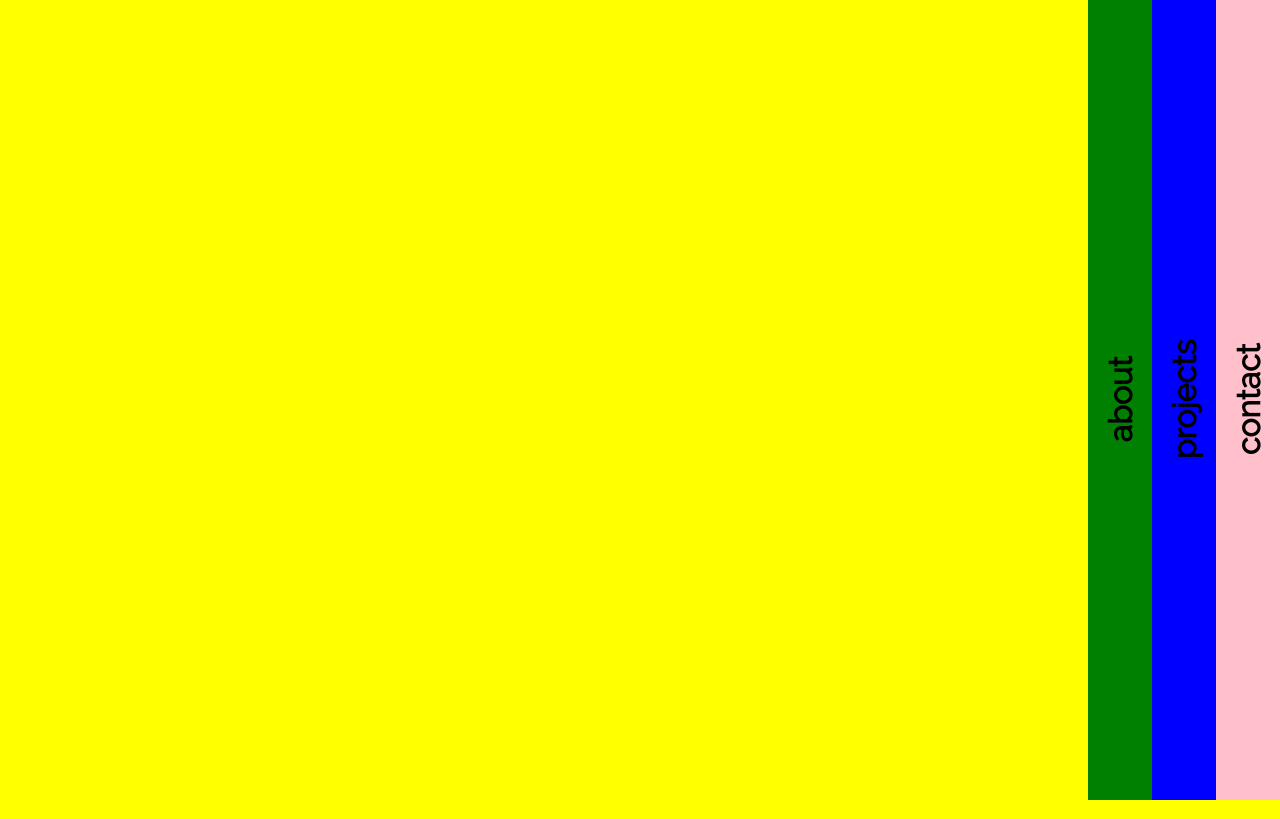
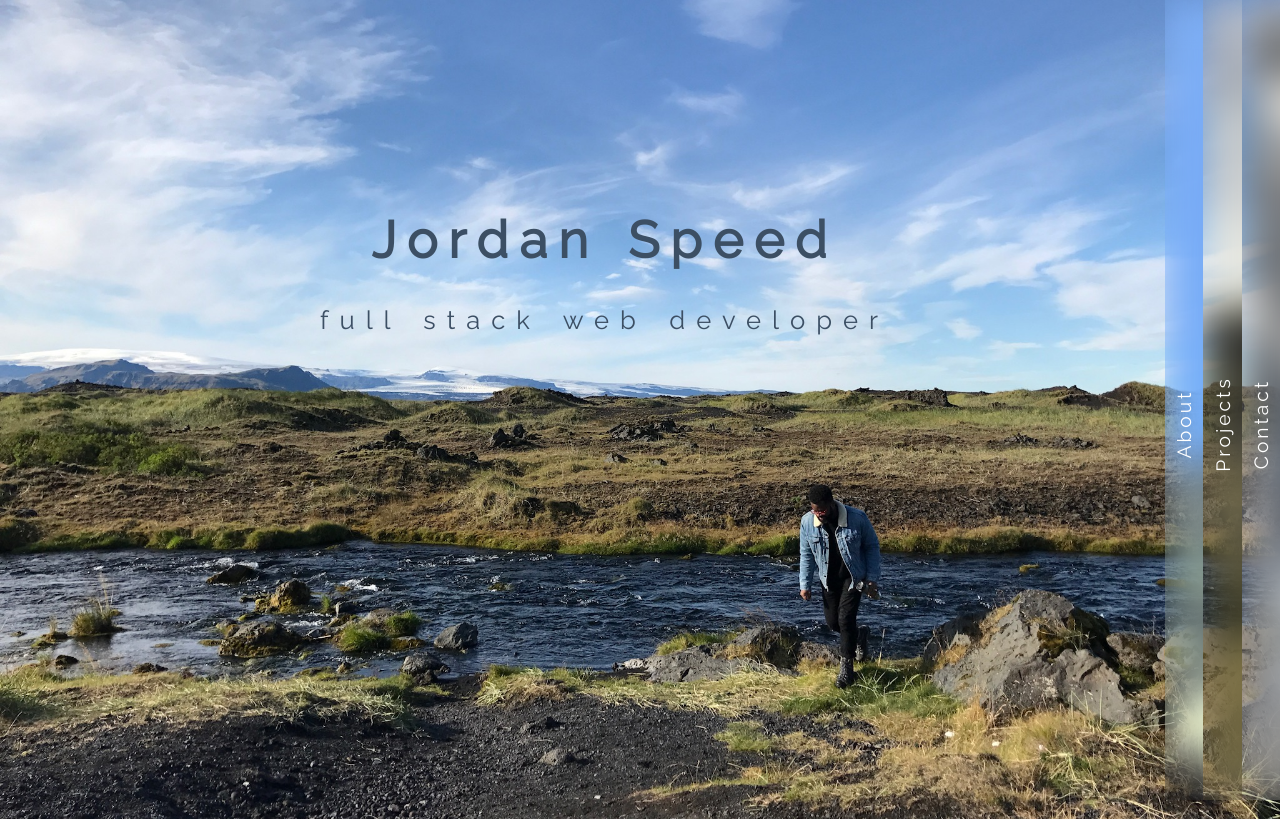
Before and after one commit to JSpeed8th/portfolio, a React (Create React App) app: page / in a window 1280 px wide. Built offline with nearby package versions, Linux system fonts and the light colour scheme.

Commit message:
Finished styling home page

```diff
--- a/public/index.html
+++ b/public/index.html
@@ -33,6 +33,7 @@
   <body>
     <noscript>You need to enable JavaScript to run this app.</noscript>
     <div id="root"></div>
+
     <!--
       This HTML file is a template.
       If you open it directly in the browser, you will see an empty page.
--- a/src/App.css
+++ b/src/App.css
@@ -1,48 +1,63 @@
 body {
-  background-color: yellow;
+  background-image: url("./images/home.jpg");
+  height: 100vh;
+  background-size: cover;
+  background-repeat: no-repeat;
+  background-position: center;
+  background-color: rgb(85, 85, 85);
   overflow: hidden;
   font-family: "Raleway", sans-serif;
 }
 
-.App {
-  text-align: center;
+@keyframes slideup {
+  from {
+    top: 300px;
+    opacity: 0;
+  }
+  to {
+    top: 205px;
+    opacity: 1;
+  }
 }
 
 .view {
-  display: inline-block;
-  width: 5vw;
+  width: 3vw;
   height: 100vh;
   float: right;
   transition: 0.5s;
   overflow: hidden;
-  margin: 0px;
 }
 
 .view:hover {
-  width: 85vw;
+  width: 91vw;
   animation-name: expand;
   transition: 0.5s;
 }
 
 @keyframes expand {
   from {
-    width: 50vw;
+    width: 3vw;
   }
   to {
-    width: 85vw;
-    float: none;
+    width: 91vw;
   }
 }
 
+/* --------------------------HOME VIEW------------------------------ */
+
 .page-title {
-  font-size: 2.5vw;
+  font-size: 1.5vw;
+  font-weight: lighter;
+  letter-spacing: 3px;
   transform: rotate(270deg);
   float: left;
   position: absolute;
-  top: 45vh;
+  top: 50vh;
+  text-align: center;
   width: 17vw;
-  margin-left: -6vw;
+  margin-left: -7vw;
   transition: 0.2s;
+  color: white;
 }
 
 .view:hover .page-title,
@@ -51,3 +66,45 @@ body {
   top: -25vh;
   transition: 0.2s;
 }
+
+.home-view:hover .home-title {
+  position: absolute;
+  text-align: center;
+  top: 22vh;
+  left: 25vw;
+  font-size: 2vw;
+  word-spacing: 5px;
+  letter-spacing: 11px;
+  color: #3c4f64;
+  animation-name: slideup;
+  animation-duration: 0.5s;
+}
+
+@keyframes slideup {
+  from {
+    top: 350px;
+    opacity: 1;
+  }
+  to {
+    top: 22vh;
+    opacity: 1;
+  }
+}
+
+.background-image {
+  z-index: -1;
+  background-size: cover;
+  background-repeat: no-repeat;
+  background-position: center;
+  height: 100vh;
+  width: 100vw;
+  filter: blur(20px);
+  transition: 0.15s;
+}
+
+.view .background-image:hover {
+  transition: 0.12s;
+  filter: none;
+}
+
+/* .background-image: hover; */
--- a/src/App.js
+++ b/src/App.js
@@ -18,7 +18,7 @@ class App extends Component {
         <Contact collapseListener={this.collapseHandler} />
         <Projects collapseListener={this.collapseHandler} />
         <About collapseListener={this.collapseHandler} />
-        {/* <Home collapseListener={this.collapseHandler} /> */}
+        <Home collapseListener={this.collapseHandler} />
       </div>
     );
   }
--- a/src/about/about.css
+++ b/src/about/about.css
@@ -1,3 +1,31 @@
 .about {
-  background-color: green;
+  /* background-color: black; */
 }
+
+.about-modal {
+  position: absolute;
+  top: 30vh;
+  left: 15vw;
+  z-index: 1;
+  width: 70%;
+  padding: 5px;
+  background-color: rgba(0, 0, 0, 0.77);
+  display: none;
+  border-radius: 10px;
+  animation-name: modalslide;
+  animation-duration: 1.4s;
+}
+
+.view:hover .about-modal {
+  display: grid;
+  grid-template-columns: 40% 60%;
+}
+
+@keyframes modalslide {
+  from {
+    opacity: 0;
+  }
+  to {
+    opacity: 1;
+  }
+}
--- a/src/about/about.js
+++ b/src/about/about.js
@@ -1,11 +1,27 @@
 import React from "react";
 import "./about.css";
 import "../App.css";
+import backgroundimage from "../images/about_me.jpg";
+import portrait from "../images/portrait2.jpg";
 
 const about = props => {
   return (
     <div className="about view">
-      <h1 className="page-title">about</h1>
+      <img className="background-image" src={backgroundimage} />
+      <h1 className="page-title">About</h1>
+      <div className="about-modal">
+        <img
+          src={portrait}
+          style={{
+            height: "45vh",
+            width: "25vw",
+            borderRadius: "150px",
+            backgroundPosition: "center",
+            backgroundSize: "200% 100%"
+          }}
+        />
+        <p>lorem ipsem</p>
+      </div>
     </div>
   );
 };
--- a/src/contact/contact.css
+++ b/src/contact/contact.css
@@ -1,3 +1,3 @@
 .contact {
-  background-color: pink;
+  /* background-color: black; */
 }
--- a/src/contact/contact.js
+++ b/src/contact/contact.js
@@ -1,11 +1,13 @@
 import React from "react";
 import "./contact.css";
 import "../App.css";
+import backgroundimage from "../images/contact.jpg";
 
 const contact = props => {
   return (
     <div className="contact view">
-      <h1 className="page-title">contact</h1>
+      <img className="background-image" src={backgroundimage} />
+      <h1 className="page-title">Contact</h1>
     </div>
   );
 };
--- a/src/home/home.css
+++ b/src/home/home.css
@@ -1,3 +1,8 @@
-.home {
-  background-color: purple;
+.home-image {
+  background-size: 100% 100%;
+  background-repeat: no-repeat;
+  background-position: center;
+  height: 0px;
+  width: 100vw;
+  /* filter: blur(25px); */
 }
--- a/src/home/home.js
+++ b/src/home/home.js
@@ -1,11 +1,17 @@
 import React from "react";
 import "./home.css";
 import "../App.css";
+import backgroundimage from "../images/home.jpg";
 
 const home = props => {
   return (
-    <div className="view home">
-      <h1 className="page-title">home</h1>
+    <div className="home-view">
+      <img className="home-image" src={backgroundimage} />
+      <h1 className="page-title">Home</h1>
+      <div className="home-title">
+        <h1>Jordan Speed</h1>
+        <p>full stack web developer</p>
+      </div>
     </div>
   );
 };
--- a/src/projects/projects.css
+++ b/src/projects/projects.css
@@ -1,3 +1,3 @@
 .projects {
-  background-color: blue;
+  /* background-color: black; */
 }
--- a/src/projects/projects.js
+++ b/src/projects/projects.js
@@ -1,11 +1,13 @@
 import React from "react";
 import "./projects.css";
 import "../App.css";
+import backgroundimage from "../images/projects.jpg";
 
 const projects = props => {
   return (
     <div className="projects view">
-      <h1 className="page-title">projects</h1>
+      <img className="background-image" src={backgroundimage} />
+      <h1 className="page-title">Projects</h1>
     </div>
   );
 };
```
